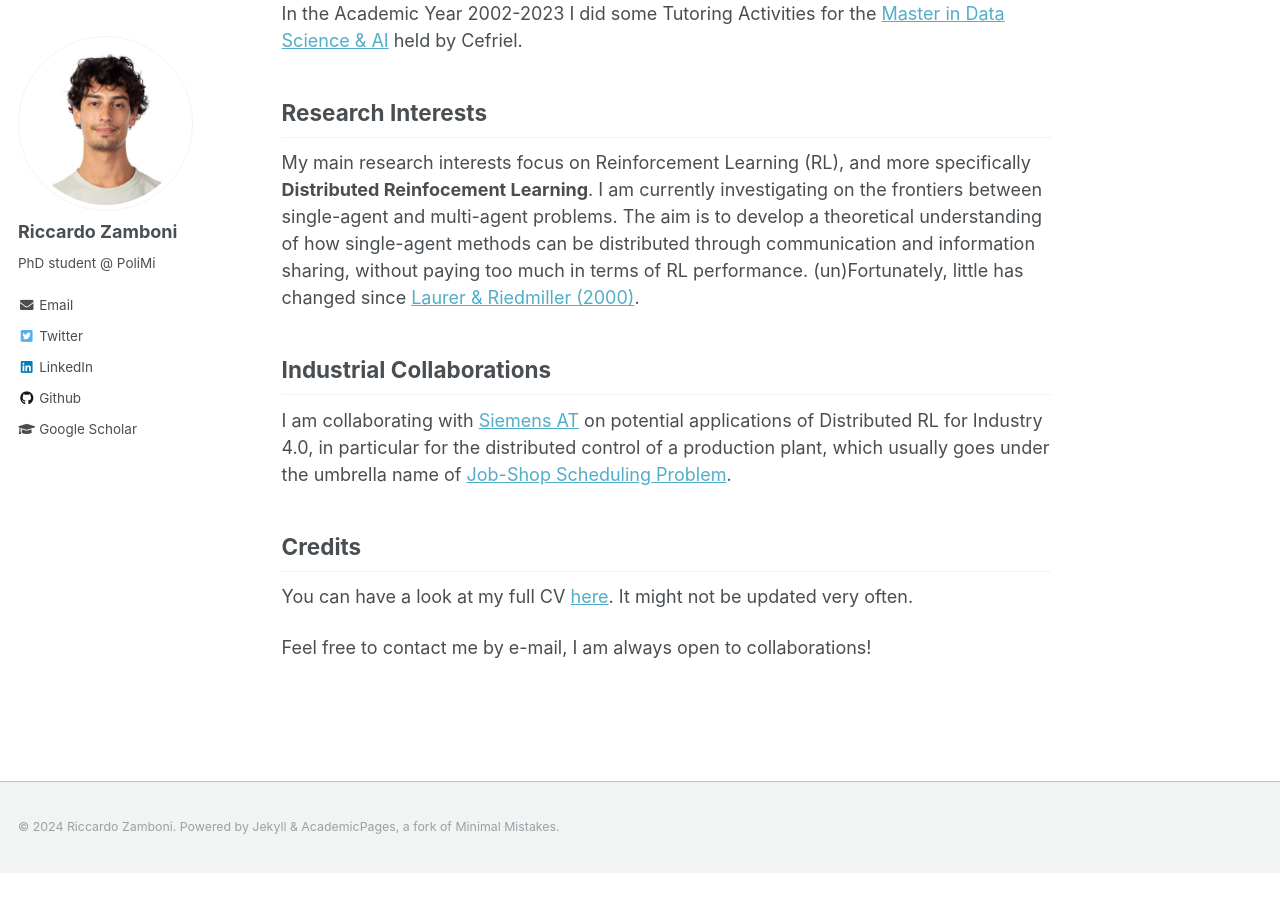
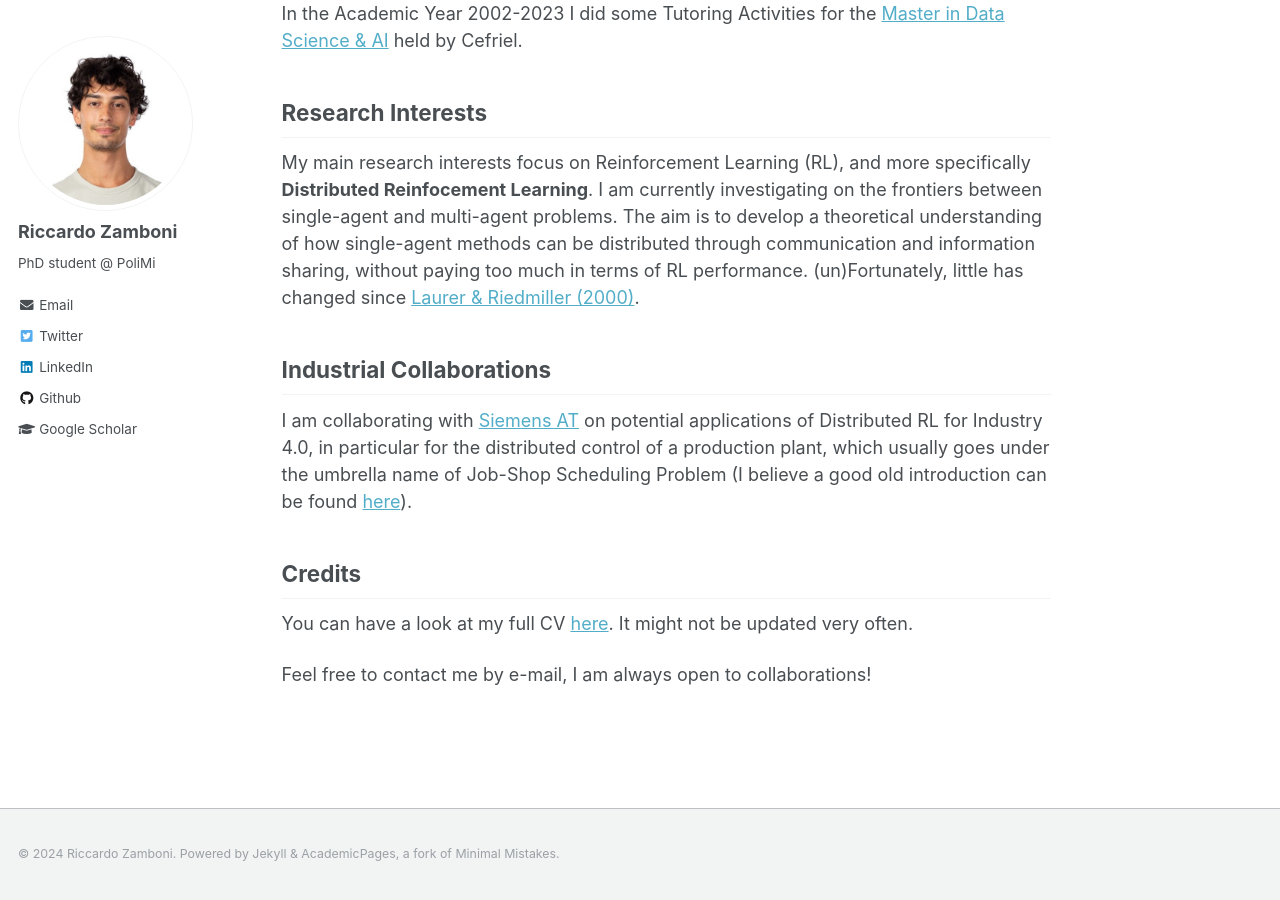
Before and after one commit to RiccZamboni/ricczamboni.github.io, a Jekyll site: the page built from _pages/about.md, in a window 1280 px wide and 900 px high, scrolled down 948 px. Built offline with Jekyll 4.4.1, drawn with Linux system fonts in a browser that asks for light colours; before the commit the page ends 1821 px from its top, so only the background shows below that.

Commit message:
update about

```diff
--- a/_pages/about.md
+++ b/_pages/about.md
@@ -34,7 +34,7 @@ My main research interests focus on Reinforcement Learning (RL), and more specif
 
 Industrial Collaborations
 ---
-I am collaborating with [Siemens AT](https://new.siemens.com/at/de.html) on potential applications of Distributed RL for Industry 4.0, in particular for the distributed control of a production plant, which usually goes under the umbrella name of [Job-Shop Scheduling Problem](https://d-nb.info/996018298/34).
+I am collaborating with [Siemens AT](https://new.siemens.com/at/de.html) on potential applications of Distributed RL for Industry 4.0, in particular for the distributed control of a production plant, which usually goes under the umbrella name of Job-Shop Scheduling Problem (I believe a good old introduction can be found [here](https://d-nb.info/996018298/34)).
 
 Credits
 ---
```
